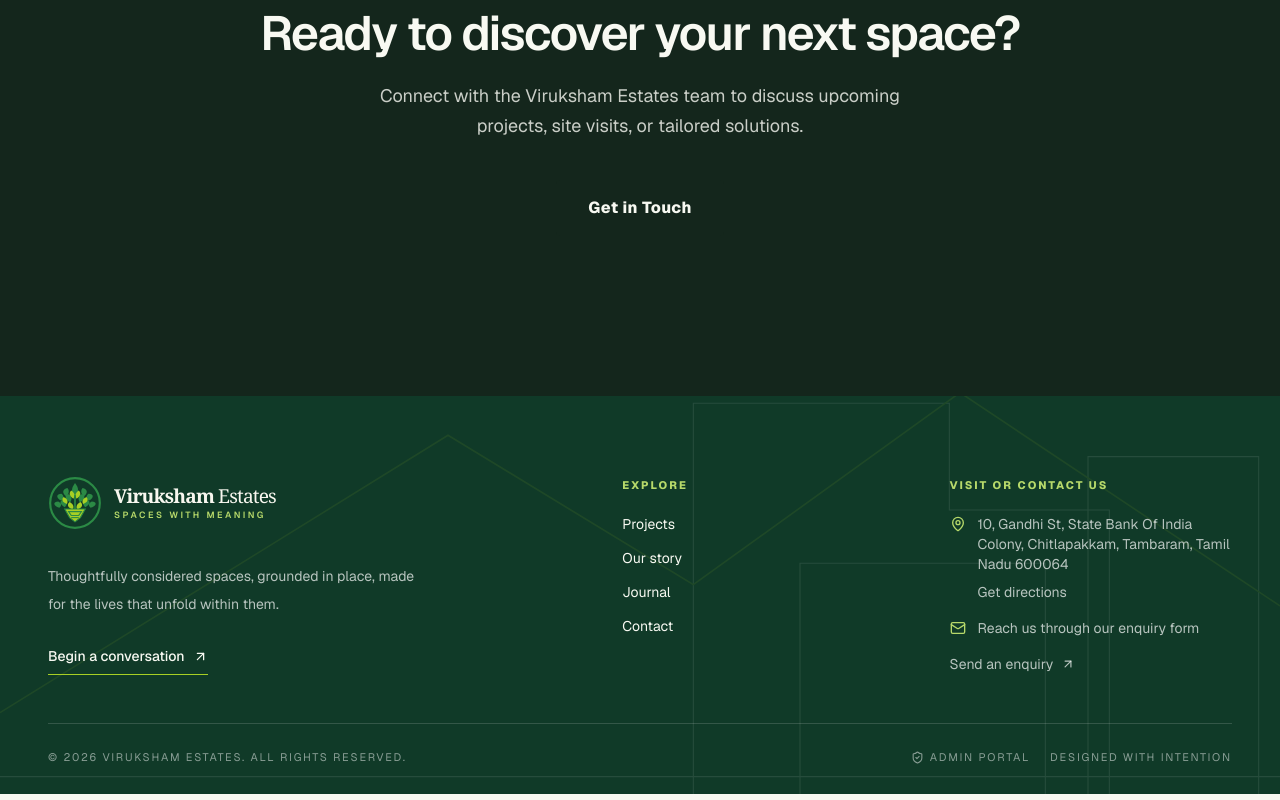
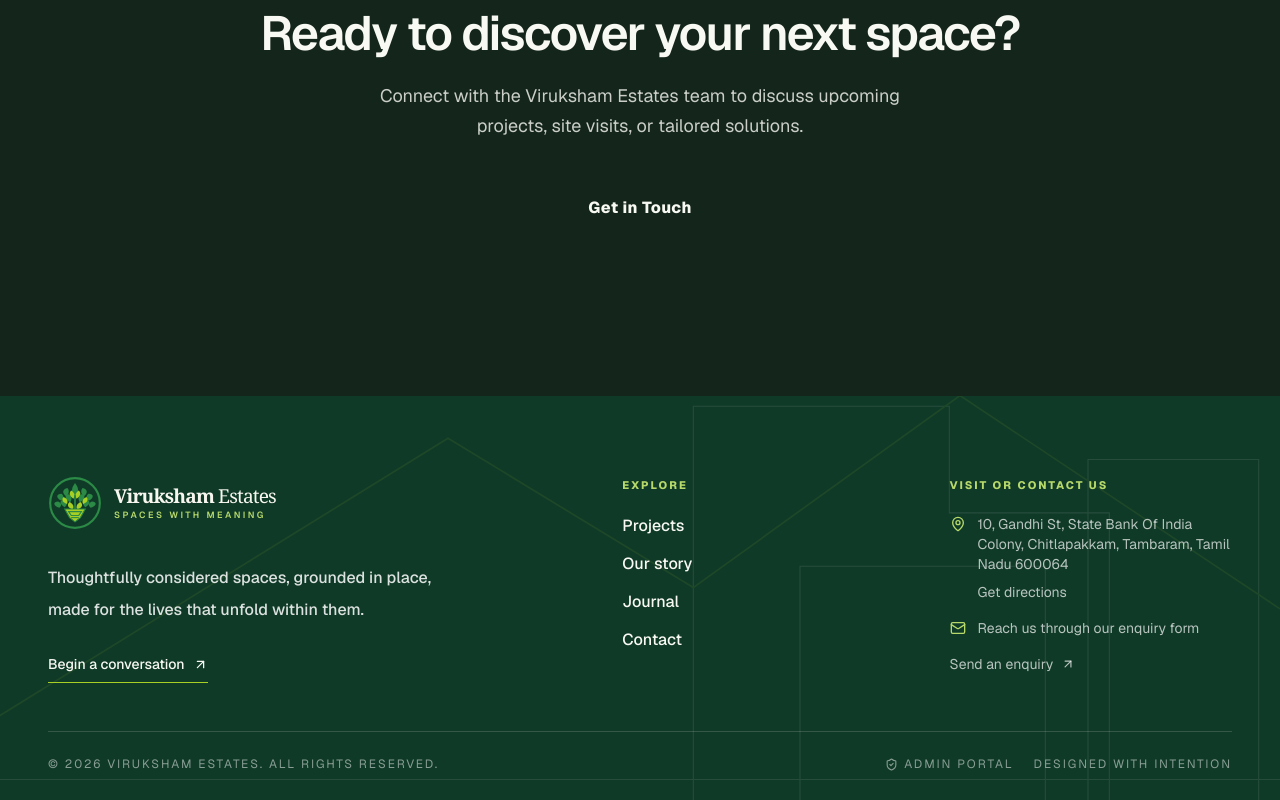
Before and after one commit to Sanjayram3269/viruksham-estates, a Next.js app: page /about in a window 1280 px wide. Shown: the part 3484-4284 px from the top of the page. Built offline with nearby package versions, Linux system fonts and the light colour scheme.

Commit message:
design: strengthen readability and premium contrast across site sections

```diff
--- a/components/layout/site-footer.tsx
+++ b/components/layout/site-footer.tsx
@@ -24,13 +24,13 @@ export function SiteFooter() {
         <div className="grid gap-12 border-b border-white/15 pb-12 lg:grid-cols-[1.4fr_0.7fr_0.8fr] lg:gap-20">
           <div className="max-w-lg">
             <BrandMark inverse />
-            <p className="mt-6 max-w-sm text-sm leading-7 text-white/70">Thoughtfully considered spaces, grounded in place, made for the lives that unfold within them.</p>
+            <p className="mt-6 max-w-sm text-base font-medium leading-8 text-white/85">Thoughtfully considered spaces, grounded in place, made for the lives that unfold within them.</p>
             <Link href="/contact" className="mt-7 inline-flex items-center gap-2 border-b border-[#a8cf24] pb-2 text-sm font-medium text-white transition hover:text-[#d7f29b]">Begin a conversation <ArrowUpRight size={15} /></Link>
           </div>
           <div>
             <p className="eyebrow-footer">Explore</p>
             <nav className="mt-5 flex flex-col items-start gap-3.5">
-              {footerLinks.map((link) => <Link key={link.href} href={link.href} className="text-sm text-white/70 transition hover:translate-x-1 hover:text-white">{link.label}</Link>)}
+              {footerLinks.map((link) => <Link key={link.href} href={link.href} className="text-base font-medium text-white/80 transition hover:translate-x-1 hover:text-white">{link.label}</Link>)}
             </nav>
           </div>
           <div>
@@ -42,7 +42,7 @@ export function SiteFooter() {
             </div>
           </div>
         </div>
-        <div className="flex flex-col gap-4 pt-6 text-[11px] uppercase tracking-[0.16em] text-white/50 sm:flex-row sm:items-center sm:justify-between">
+        <div className="flex flex-col gap-4 pt-6 text-xs uppercase tracking-[0.16em] text-white/50 sm:flex-row sm:items-center sm:justify-between">
           <p>© {new Date().getFullYear()} Viruksham Estates. All rights reserved.</p>
           <div className="flex items-center gap-5">
             <Link href="/admin/login" className="inline-flex items-center gap-1.5 transition hover:text-white"><ShieldCheck size={13} /> Admin portal</Link>
```
